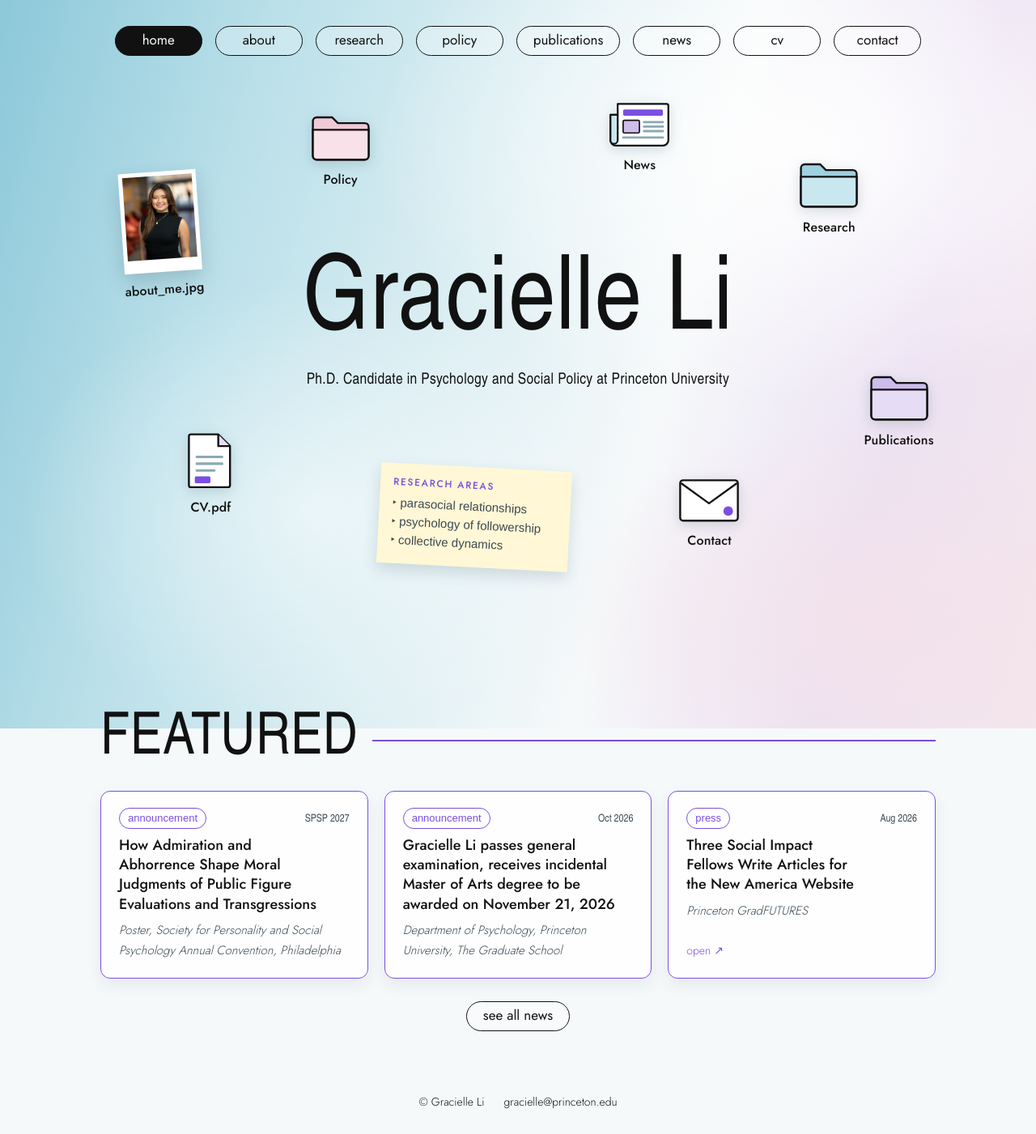
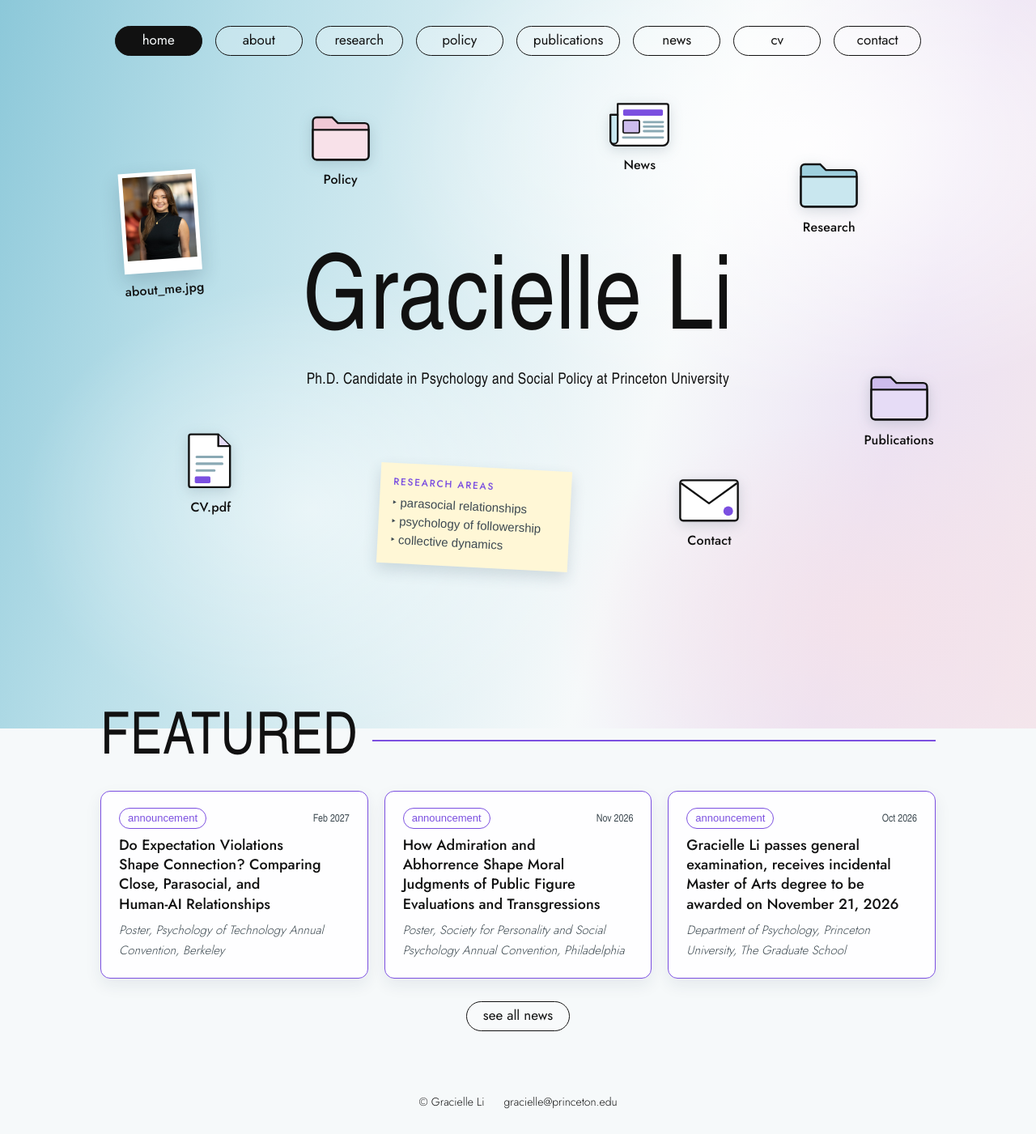
Before and after one commit to gracielleli/gracielleli.github.io, a Jekyll site: the page built from index.html, in a window 1280 px wide. Shown: the whole page at 81% size. Built offline with Jekyll 4.4.1, drawn with Linux system fonts in a browser that asks for light colours; some web fonts are replaced.

Commit message:
Update featured.yml

```diff
--- a/_data/featured.yml
+++ b/_data/featured.yml
@@ -5,7 +5,12 @@
 # To add one: copy an entry (from "- type:" down to its last line), paste it at the top, and change the words.
 
 - type: "announcement"
-  when: "SPSP 2027"
+  when: "Feb 2027"
+  title: "Do Expectation Violations Shape Connection? Comparing Close, Parasocial, and Human-AI Relationships"
+  source: "Poster, Psychology of Technology Annual Convention, Berkeley"
+
+- type: "announcement"
+  when: "Nov 2026"
   title: "How Admiration and Abhorrence Shape Moral Judgments of Public Figure Evaluations and Transgressions"
   source: "Poster, Society for Personality and Social Psychology Annual Convention, Philadelphia"
 
```
